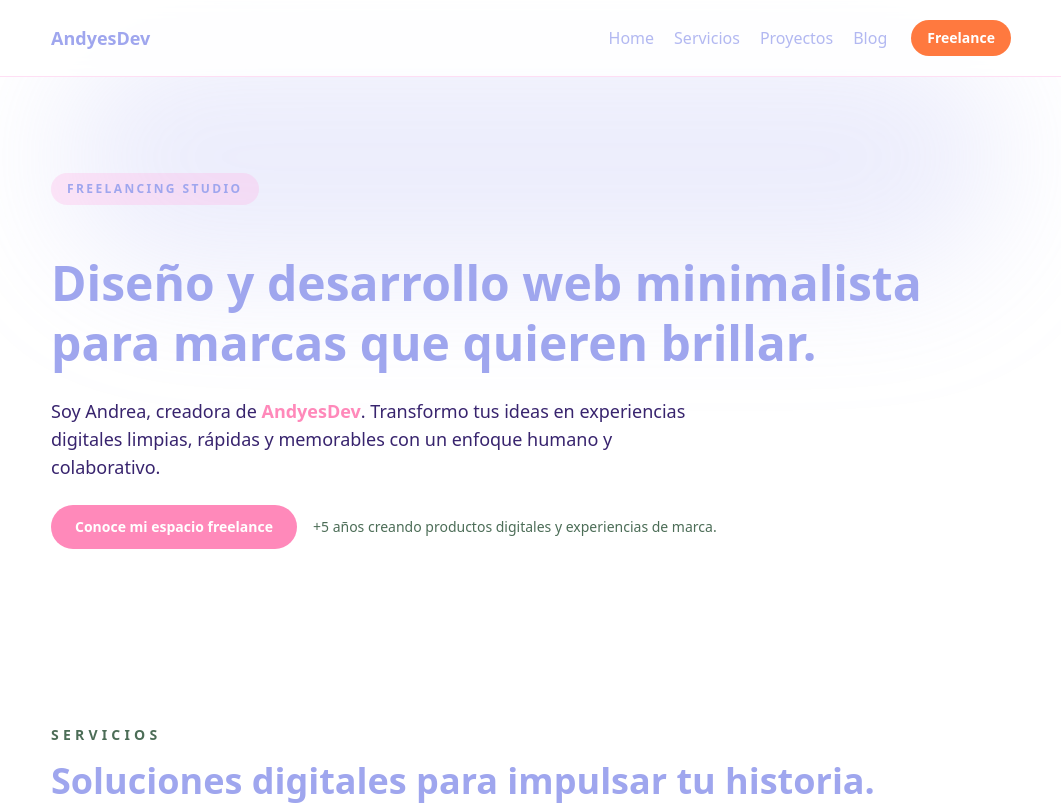
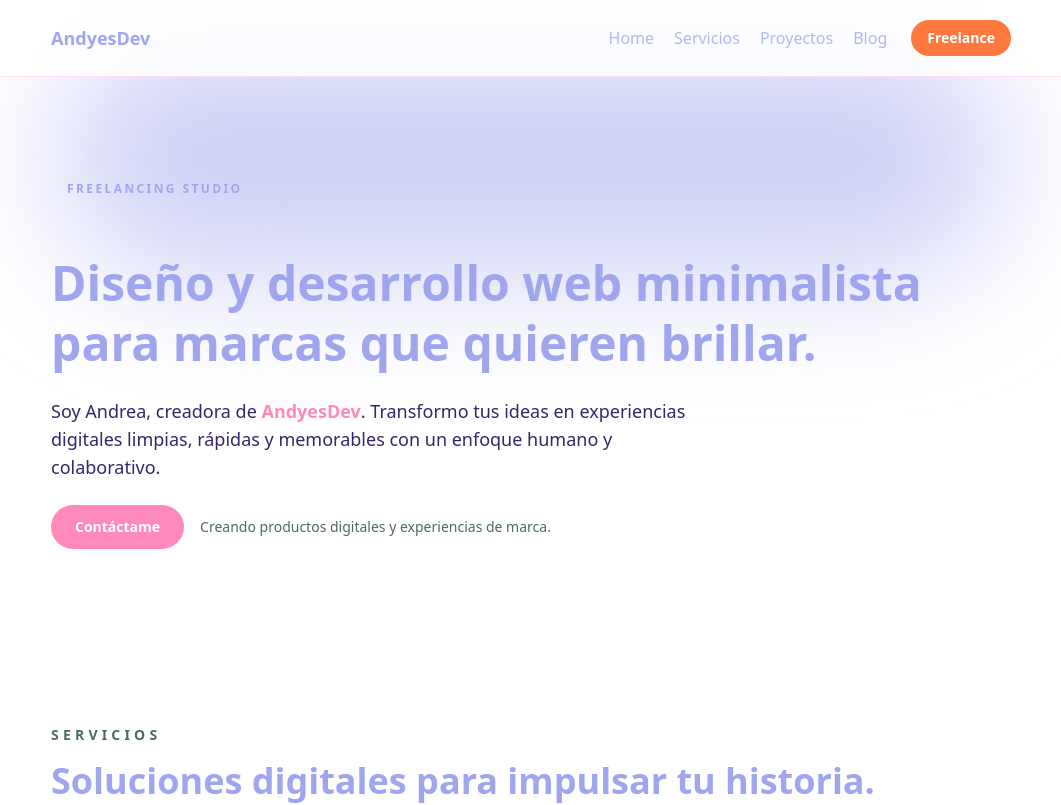
Before and after one commit to andreablass/personalBrand, a Vue app: page / in a window 1280 px wide. Shown: the top 805 px of the page, without its empty margins (109-1170 px from the left). Built offline with nearby package versions, Linux system fonts and the light colour scheme.

Commit message:
Changes on the structure

```diff
--- a/index.html
+++ b/index.html
@@ -1,6 +1,7 @@
 <!doctype html>
 <html lang="es">
   <head>
+    <link rel="icon" type="image/svg+xml" href="/vite.svg" />
     <meta charset="UTF-8" />
     <link rel="icon" type="image/svg+xml" href="/vite.svg" />
     <meta name="viewport" content="width=device-width, initial-scale=1.0" />
--- a/src/components/Hero.vue
+++ b/src/components/Hero.vue
@@ -13,8 +13,8 @@ const { element: heroRef, isVisible } = useReveal();
       isVisible ? 'opacity-100 translate-y-0' : 'opacity-0 translate-y-10'
     ]"
   >
-    <div class="absolute inset-x-10 -top-10 -z-10 h-60 rounded-full bg-purple/20 blur-3xl"></div>
-    <span class="inline-flex max-w-max items-center gap-2 rounded-full bg-pink/30 px-4 py-2 text-xs font-semibold uppercase tracking-[0.2em] text-purple">
+    <div class="absolute inset-x-10 -top-10 -z-10 h-60 rounded-full bg-purple/50 blur-3xl"></div>
+    <span class="inline-flex max-w-max items-center gap-2 rounded-full bg-pink/ px-4 py-2 text-xs font-semibold uppercase tracking-[0.2em] text-purple">
       Freelancing Studio
     </span>
     <div class="space-y-6">
@@ -31,10 +31,10 @@ const { element: heroRef, isVisible } = useReveal();
           target="_blank"
           rel="noreferrer"
         >
-          Conoce mi espacio freelance
+          Contáctame
         </a>
         <span class="text-sm font-medium text-green">
-          +5 años creando productos digitales y experiencias de marca.
+          Creando productos digitales y experiencias de marca.
         </span>
       </div>
     </div>
```
